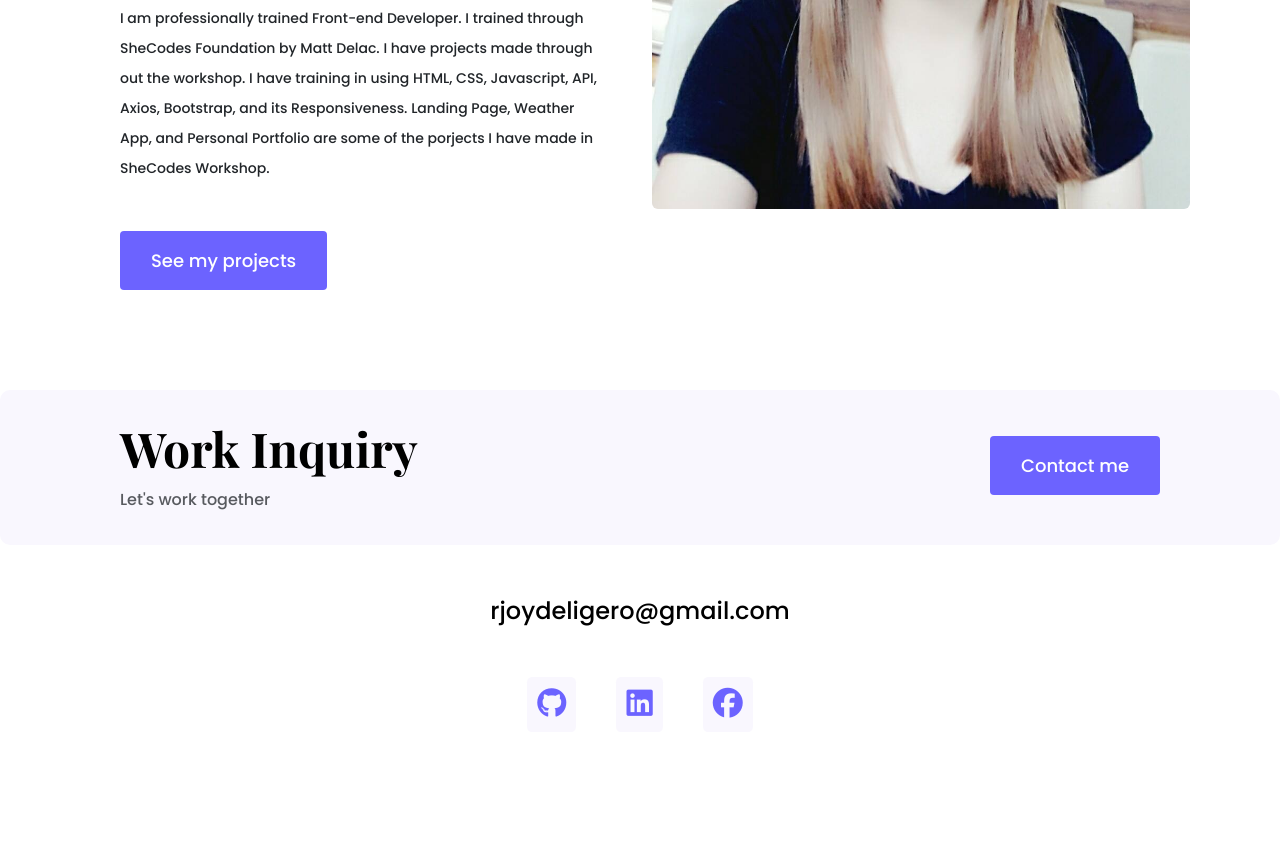
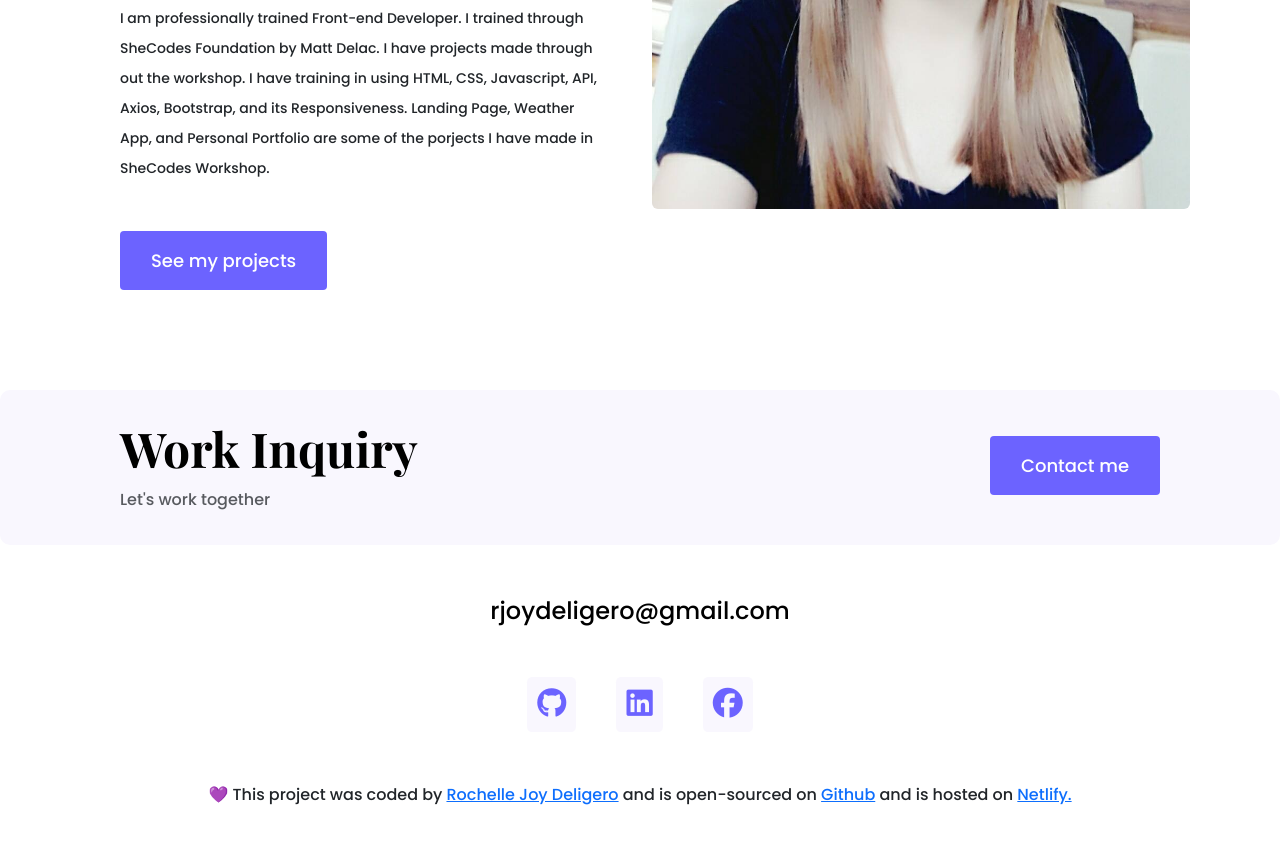
Before and after one commit to rjoy-deligero/portfolio-project, a plain HTML site: page about.html in a window 1280 px wide. Shown: the part 497-1341 px from the top of the page. Before the commit the page ends 1289 px from the top, so only its background shows below. Drawn offline with nearby package versions, Linux system fonts and the light colour scheme.

Commit message:
added open source link

```diff
--- a/about.html
+++ b/about.html
@@ -143,6 +143,28 @@
           <i class="fab fa-facebook" aria-hidden="true"></i>
         </a>
       </div>
+      <p class="text-center mt-5">
+        <strong></strong>
+          💜 This project was coded by
+          <a
+            href="https://www.linkedin.com/in/rochelle-joy-deligero-87390a268/"
+            target="_blank"
+            >Rochelle Joy Deligero</a
+          >
+          and is open-sourced on
+          <a
+            href="https://github.com/rjoy-deligero/portfolio-project"
+            target="_blank"
+            >Github</a
+          >
+          and is hosted on
+          <a
+            href="https://moonlit-smakager-edc1f9.netlify.app/index.html"
+            target="_blank"
+            >Netlify.</a
+          ></strong
+        >
+      </p>
     </footer>
   </body>
 </html>
```
Also changed, not shown: contact.html (+22 -0 lines), index.html (+2 -2 lines), works.html (+22 -0 lines).
